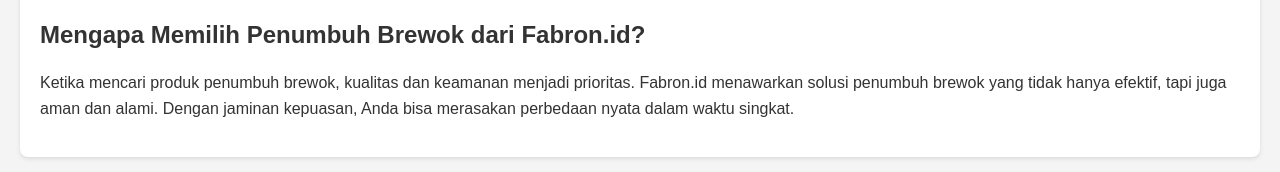
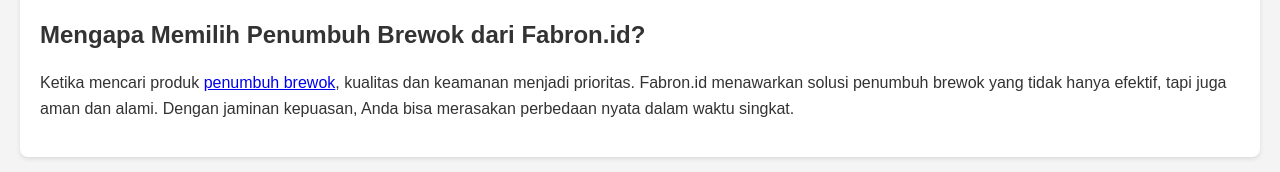
Before and after one commit to fabron-id/fabron-id, a plain HTML site: page index.html in a window 1280 px wide. Shown: the part 135-307 px from the top of the page. Drawn offline with Linux system fonts and the light colour scheme.

Commit message:
update article

```diff
--- a/index.html
+++ b/index.html
@@ -14,7 +14,7 @@
 
     <section>
         <h2>Mengapa Memilih Penumbuh Brewok dari Fabron.id?</h2>
-        <p>Ketika mencari produk penumbuh brewok, kualitas dan keamanan menjadi prioritas. Fabron.id menawarkan solusi penumbuh brewok yang tidak hanya efektif, tapi juga aman dan alami. Dengan jaminan kepuasan, Anda bisa merasakan perbedaan nyata dalam waktu singkat.</p>
+        <p>Ketika mencari produk <a href="https://fabron.id/" target="_blank">penumbuh brewok</a>, kualitas dan keamanan menjadi prioritas. Fabron.id menawarkan solusi penumbuh brewok yang tidak hanya efektif, tapi juga aman dan alami. Dengan jaminan kepuasan, Anda bisa merasakan perbedaan nyata dalam waktu singkat.</p>
     </section>
 
     <section>
```
Also changed, not shown: 1 other file.
